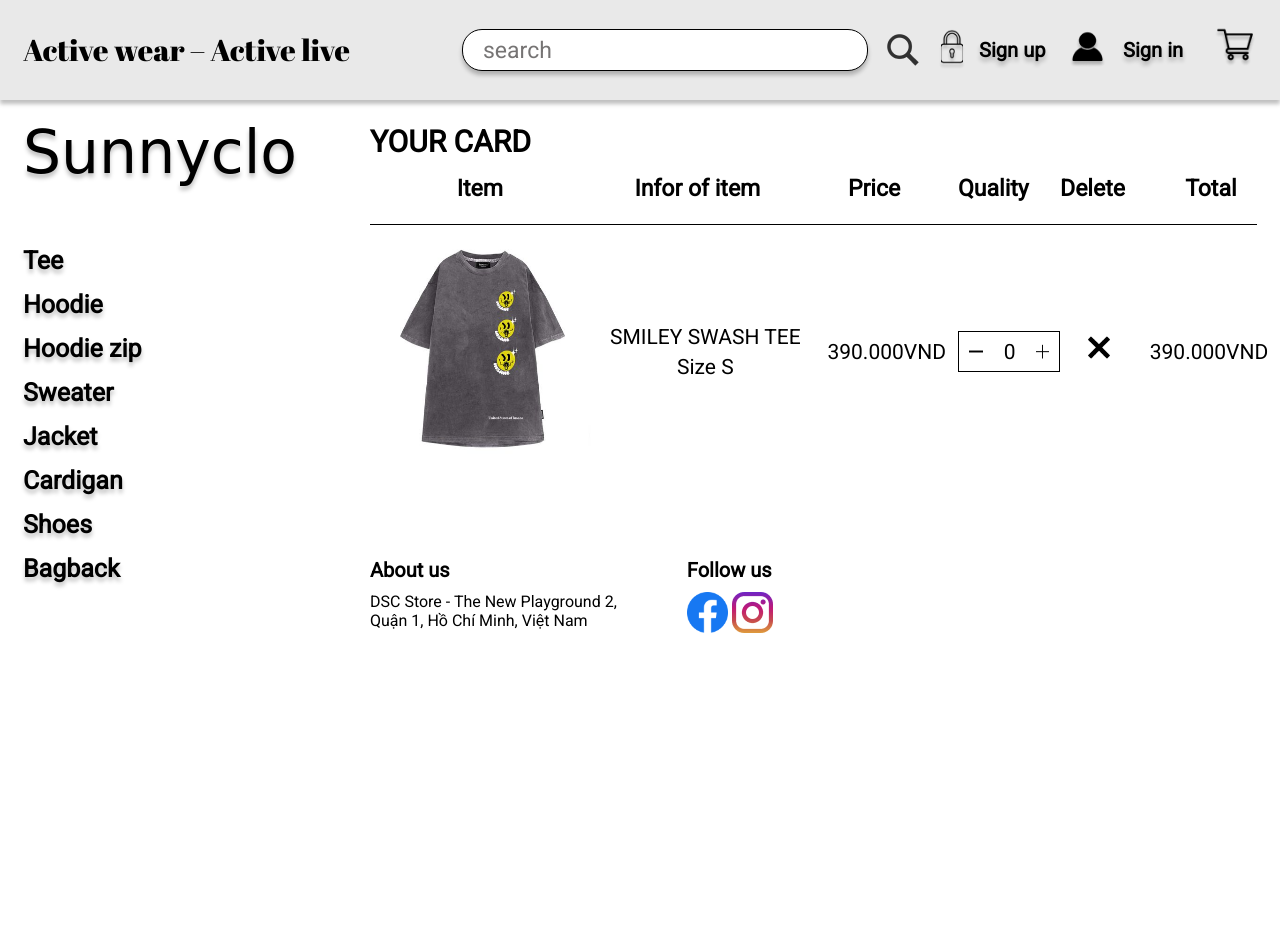
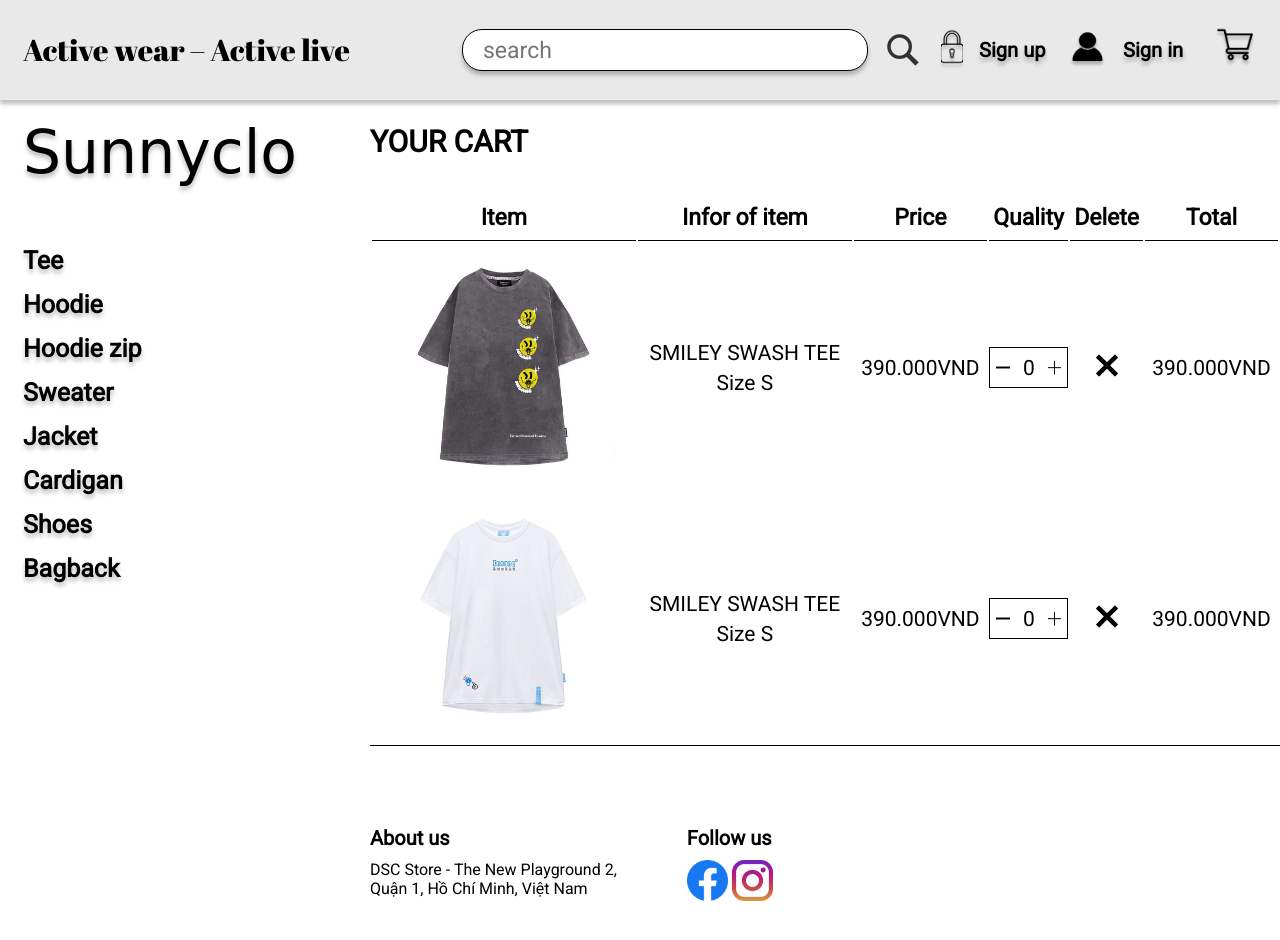
Before and after one commit to LinhnhiFPTU/Web-Store, a plain HTML site: page cart.html in a window 1280 px wide. Before the commit the page ends 800 px from the top, so only its background shows below. Drawn offline with Linux system fonts and the light colour scheme; a web font is replaced by a local one.

Commit message:
add files

```diff
--- a/cart.html
+++ b/cart.html
@@ -63,42 +63,53 @@
             <div class="cart-container">
                 <div class="cart">
                     <div class="cart-header">
-                        <p>YOUR CARD</p>
+                        <p>YOUR CART</p>
                     </div>
                     <div class="cart-items">
-                        <p class="cart-item1">Item</p>
-                        <p class="cart-item2">Infor of item</p>
-                        <p class="cart-item3">Price</p>
-                        <p class="cart-item4">Quality</p>
-                        <p class="cart-item5">Delete</p>
-                        <p class="cart-item6">Total</p>
-                    </div>
-                    <div class="divider"></div>
-                </div>
-                <div class="select-product">
-                    <div class="select-items">
-                        <div class="select-image">
-                            <img src="image/smiley-wash-tee-1.jpg">
-                        </div>
-                        <div class="select-infor">
-                            SMILEY SWASH TEE
-                            <br>
-                            Size S
-                        </div>
-                        <div class="select-price">
-                            390.000VND
-                        </div>
+                        <table>
+                            <tr>
+                                <th>Item</th>
+                                <th>Infor of item</th>
+                                <th>Price</th>
+                                <th>Quality</th>
+                                <th>Delete</th>
+                                <th>Total</th>
+                            </tr>
+                            <tr>
+                                <td class="select-image"><img src="image/smiley-wash-tee-1.jpg"></td>
+                                <td class="select-infor">
+                                    <p>SMILEY SWASH TEE</p>
+                                    <p>Size S</p>
+                                </td>
+                                <td class="select-price"><p>390.000VND</p></td>
+                                <td>
                                     <div class="select-button">
                                         <img class="minus" src="image/minus-icon.png">
                                         <span>0</span>
                                         <img class="plus" src="image/plus-icon.png">
                                     </div>
-                        <div class="select-delete">
-                            <a href=""><img class="delete-icon" src="image/delete-icon.png"></a>
+                                </td>
+                                <td class="select-delete"><a href=""><img class="delete-icon" src="image/delete-icon.png"></a></td>
+                                <td class="select-total"><p>390.000VND</p></td>
+                            </tr>
+                            <tr>
+                                <td class="select-image"><img src="image/Handsigns-Tee.jpg"></td>
+                                <td class="select-infor">
+                                    <p>SMILEY SWASH TEE</p>
+                                    <p>Size S</p>
+                                </td>
+                                <td class="select-price"><p>390.000VND</p></td>
+                                <td>
+                                    <div class="select-button">
+                                        <img class="minus" src="image/minus-icon.png">
+                                        <span>0</span>
+                                        <img class="plus" src="image/plus-icon.png">
                                     </div>
-                        <div class="select-total">
-                            390.000VND
-                        </div>
+                                </td>
+                                <td class="select-delete"><a href=""><img class="delete-icon" src="image/delete-icon.png"></a></td>
+                                <td class="select-total"><p>390.000VND</p></td>
+                            </tr>
+                        </table>
                     </div>
                 </div>
             </div>
--- a/content.css
+++ b/content.css
@@ -269,7 +269,46 @@
     line-height: 44px;
     color: #000000;
 }
-.cart-items {
+.cart-items table {
+    width: 100%;
+    text-align: center;
+}
+.cart-items table th {
+    padding-top: 30px;
+    font-weight: bold;
+    font-size: 23px;
+    line-height: 44px;
+    color: #000000;
+    border-bottom: 1px solid black;
+}
+.cart-items table p {
+    font-style: normal;
+    font-weight: normal;
+    font-size: 21px;
+    line-height: 30px;
+}
+.select-image img{
+    width: 235px;
+    height: 245px;
+}
+.select-button {
+    display: flex;
+    align-items: center;
+    justify-content: space-around;
+    background: #FFFFFF;
+    border: 1px solid #000000;
+    box-sizing: border-box;
+}
+.minus, .plus {
+    cursor: pointer;
+}
+.select-button span {
+    font-size: 21px;
+}
+.cart-items table{
+    border-bottom: 1px solid black;
+}
+/*.cart-items {
     width: 100%;
     display: flex;
     height: 50px;
@@ -358,7 +397,7 @@
 .delete-icon {
     width: 26px;
     height: 29px;
-}
+}*/
 /*---------------------------Store page---------------*/
 .productArea{
     padding-left: 370px;
```
Also changed, not shown: content.js (deleted, +0 -8 lines). Lines whose indentation alone changed are shown as unchanged.
